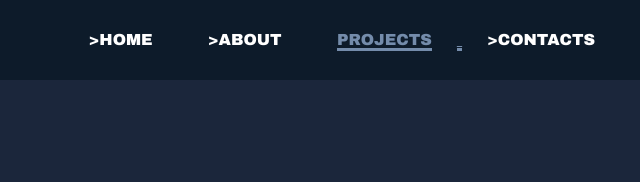
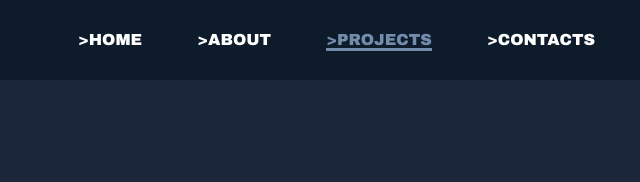
Before and after one commit to reyqueuetie/reyqueuetie.github.io, a plain HTML site: page projects.html in a window 1280 px wide. Shown: the full height of the page, 640-1280 px from the left. Drawn offline with Linux system fonts and the light colour scheme.

Commit message:
bug fixed on nav btn

```diff
--- a/projects.html
+++ b/projects.html
@@ -15,7 +15,7 @@
         <ul>
            <li><a href="index.html">>HOME</a></li>
             <li><a href="about.html">>ABOUT</a></li>
-            <li><a href="#" class="active"><span>PROJECTS</span></li>
+            <li><a href="#" class="active"><span>>PROJECTS</span></a></li>
             <li><a href="contacts.html">>CONTACTS</a></li>
         </ul>
     </nav>
```
